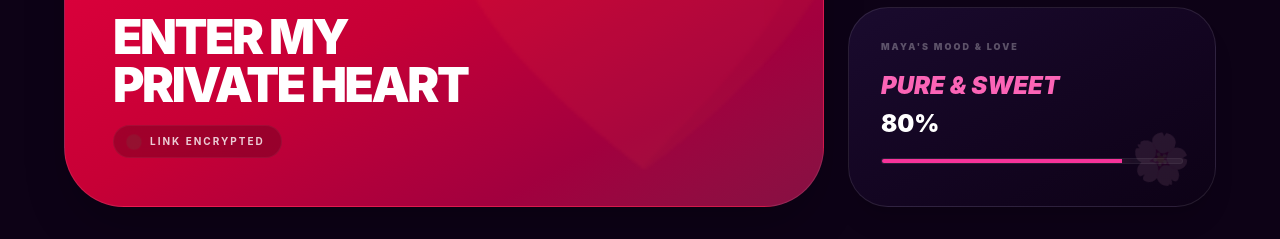
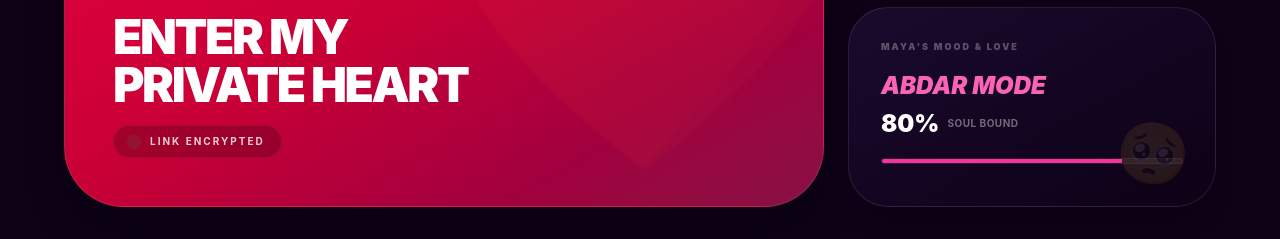
Before and after one commit to Fahim-hash/maya-ai, a Next.js app: page /dashboard in a window 1280 px wide. Shown: the part 663-902 px from the top of the page. Built offline with nearby package versions, Linux system fonts and the light colour scheme; no server answers; the database is empty; sample sign-in values are in the browser's storage.

Commit message:
Update page.tsx

```diff
--- a/app/dashboard/page.tsx
+++ b/app/dashboard/page.tsx
@@ -10,7 +10,7 @@ import Link from 'next/link';
 export default function Dashboard() {
   const [user, setUser] = useState<any>(null);
   const [profile, setProfile] = useState<any>({
-    name: '', age: '18', personality: 'Sweet', hobby: '', mood: 'Sweet',
+    name: '', age: '18', personality: 'Sweet', hobby: '', mood: 'Sweet/Needy',
     loveLevel: 85, isBanned: false, banExpires: null
   });
   const [loading, setLoading] = useState(true);
@@ -24,6 +24,7 @@ export default function Dashboard() {
   const springX = useSpring(mouseX, { stiffness: 100, damping: 20 });
   const springY = useSpring(mouseY, { stiffness: 100, damping: 20 });
 
+  // Personality Styles for the top card
   const personalityStyles: any = {
     Sweet: { bg: "bg-pink-500/10", border: "border-pink-500/30", text: "text-pink-400", icon: "🌸", label: "Heart Mode" },
     Naughty: { bg: "bg-rose-600/10", border: "border-rose-500/40", text: "text-rose-500", icon: "🫦", label: "Spicy Mode" },
@@ -31,15 +32,17 @@ export default function Dashboard() {
     Mysterious: { bg: "bg-purple-900/10", border: "border-purple-500/30", text: "text-purple-400", icon: "🌑", label: "Deep Mode" }
   };
 
+  // 🔥 MOOD STYLES - Matched with your Backend Mood Cycles
   const moodStyles: any = {
-    Sweet: { text: "text-pink-400", accent: "bg-pink-500", icon: "🌸", label: "Pure & Sweet" },
-    Naughty: { text: "text-rose-500", accent: "bg-rose-600", icon: "🫦", label: "Deeply Addicted" },
-    Angry: { text: "text-orange-500", accent: "bg-orange-600", icon: "💢", label: "Heating Up" },
-    Sad: { text: "text-blue-400", accent: "bg-blue-500", icon: "🌧️", label: "Needs Love" }
+    "Sweet/Needy": { text: "text-pink-400", accent: "bg-pink-500", icon: "🥺", label: "Abdar Mode" },
+    "Possessive/Toxic": { text: "text-purple-500", accent: "bg-purple-600", icon: "⛓️", label: "Obsessive Control" },
+    "Wild/In Heat": { text: "text-rose-500", accent: "bg-rose-600", icon: "🥵", label: "In Heat / Raw" },
+    "Cold/Teasing": { text: "text-blue-400", accent: "bg-blue-500", icon: "😏", label: "Teasing You" }
   };
 
   const currentStyle = personalityStyles[profile.personality] || personalityStyles.Sweet;
-  const currentMood = moodStyles[profile.mood] || moodStyles.Sweet;
+  // Dynamic Mood Selection based on profile.mood
+  const currentMood = moodStyles[profile.mood] || moodStyles["Sweet/Needy"];
 
   useEffect(() => {
     const handleMouseMove = (e: MouseEvent) => {
@@ -63,7 +66,6 @@ export default function Dashboard() {
         const unsubDoc = onSnapshot(docRef, (docSnap) => {
           if (docSnap.exists()) {
             const data = docSnap.data();
-            // Auto Unban check logic
             if (data.isBanned && data.banExpires) {
               const expireDate = data.banExpires.toDate ? data.banExpires.toDate() : new Date(data.banExpires);
               if (new Date() > expireDate) {
@@ -72,7 +74,7 @@ export default function Dashboard() {
             }
             setProfile(data as any);
           } else {
-            const defaultData = { name: currentUser.displayName || 'Willian', age: '18', personality: 'Sweet', hobby: '', mood: 'Sweet', loveLevel: 80, isBanned: false };
+            const defaultData = { name: currentUser.displayName || 'Willian', age: '18', personality: 'Sweet', hobby: '', mood: 'Sweet/Needy', loveLevel: 80, isBanned: false };
             setDoc(docRef, defaultData);
             setProfile(defaultData);
           }
@@ -109,26 +111,26 @@ export default function Dashboard() {
   );
 
   return (
-    <div className="min-h-screen bg-[#0d0216] text-white p-6 md:p-12 relative overflow-x-hidden font-sans italic-none">
+    <div className="min-h-screen bg-[#0d0216] text-white p-6 md:p-12 relative overflow-x-hidden font-sans">
 
       <motion.div style={{ x: springX, y: springY }} className="fixed w-[300px] h-[300px] bg-rose-600/10 rounded-full blur-[100px] pointer-events-none z-0" />
 
+      {/* BAN OVERLAY CODE REMAINS SAME... */}
       <AnimatePresence>
         {profile.isBanned && (
           <motion.div
             initial={{ opacity: 0 }} animate={{ opacity: 1 }} exit={{ opacity: 0 }}
             className="fixed inset-0 z-[100] bg-[#0d0216]/98 backdrop-blur-3xl flex flex-col items-center justify-center p-6 text-center overflow-y-auto"
           >
+            {/* ... Your Ban UI ... */}
             <div className="w-20 h-20 border-2 border-rose-600 rounded-full flex items-center justify-center animate-pulse mb-8">
               <span className="text-rose-600 text-4xl font-black italic">!</span>
             </div>
             <h2 className="text-4xl font-black italic uppercase tracking-tighter text-rose-600 mb-2">Neural Link Severed</h2>
-            <p className="text-[9px] font-black text-white/40 uppercase tracking-[6px] mb-10 text-center">Access Denied by Maya Core</p>
-
+            <p className="text-[9px] font-black text-white/40 uppercase tracking-[6px] mb-10">Access Denied by Maya Core</p>
             <div className="bg-white/5 border border-white/10 p-8 rounded-[40px] max-w-md w-full relative shadow-2xl">
                 <div className="relative z-10 text-left">
                   <p className="text-[10px] font-black text-rose-500 uppercase tracking-[4px] mb-4 italic">Appeal for Restoration:</p>
-
                   {appealSent ? (
                     <div className="py-10 text-center space-y-4">
                         <p className="text-xl font-bold text-green-400 animate-bounce">Signal Sent! 🚀</p>
@@ -150,7 +152,6 @@ export default function Dashboard() {
                       </button>
                     </>
                   )}
-
                   <div className="pt-6 mt-6 border-t border-white/5 text-center">
                     <p className="text-[8px] font-black text-white/30 uppercase tracking-[2px] mb-1">Estimated Restoration</p>
                     <p className="text-[11px] font-mono text-rose-400">
@@ -217,16 +218,28 @@ export default function Dashboard() {
               </div>
             </motion.div>
 
+            {/* 🔥 UPDATED MAYA'S MOOD & LOVE SECTION */}
             <motion.div whileHover={{ scale: 1.02 }} className="bg-gradient-to-br from-[#1a0b2e] to-[#0d0216] border border-white/10 p-8 rounded-[40px] h-[200px] relative overflow-hidden shadow-xl">
                <p className="text-[9px] font-black text-white/30 uppercase tracking-[2px] mb-4">Maya's Mood & Love</p>
                <div className="space-y-1">
                  <h4 className={`text-2xl font-black italic uppercase ${currentMood.text}`}>{currentMood.label}</h4>
-                 <p className="text-[24px] font-black text-white">{profile.loveLevel || 0}%</p>
+                 <div className="flex items-center gap-2">
+                    <p className="text-[24px] font-black text-white">{profile.loveLevel || 0}%</p>
+                    <span className="text-[10px] font-bold uppercase text-white/40 tracking-wider">Soul Bound</span>
+                 </div>
                </div>
                <div className="mt-4 w-full bg-white/5 h-1.5 rounded-full overflow-hidden border border-white/5">
-                  <motion.div initial={{ width: 0 }} animate={{ width: `${profile.loveLevel}%` }} transition={{ duration: 1.5 }} className={`h-full ${currentMood.accent} shadow-[0_0_15px_rgba(244,63,94,0.4)]`} />
+                  <motion.div
+                    initial={{ width: 0 }}
+                    animate={{ width: `${profile.loveLevel}%` }}
+                    transition={{ duration: 1.5 }}
+                    className={`h-full ${currentMood.accent} shadow-[0_0_15px_rgba(244,63,94,0.4)]`}
+                  />
                </div>
-               <div className="absolute right-6 bottom-6 opacity-10 text-5xl rotate-12">{currentMood.icon}</div>
+               {/* Large background mood icon */}
+               <div className="absolute right-6 bottom-6 opacity-10 text-6xl rotate-12 transition-all duration-1000">
+                 {currentMood.icon}
+               </div>
             </motion.div>
           </div>
         </div>
```
